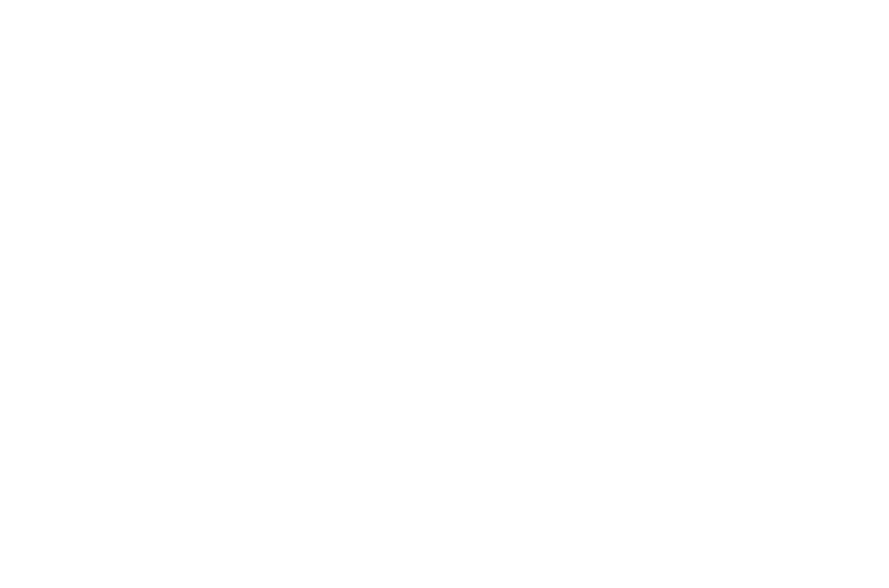
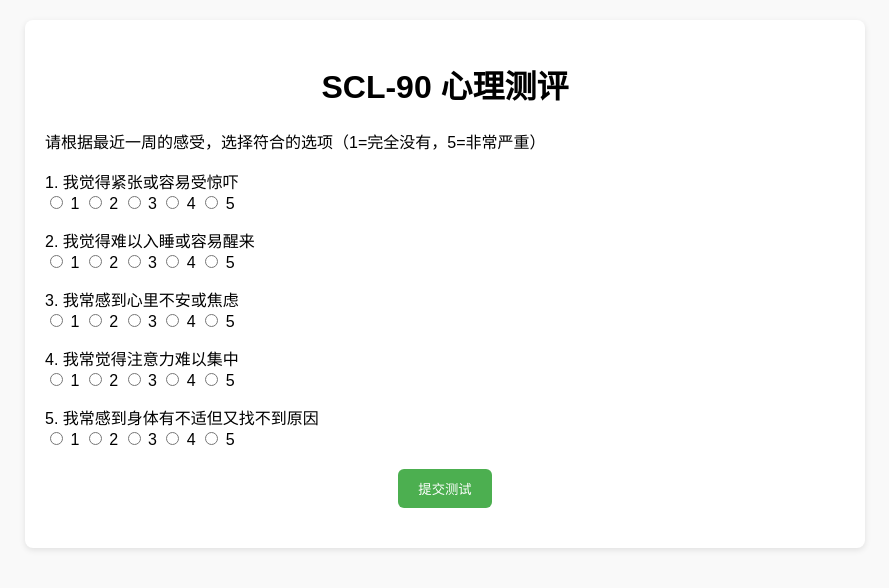
Before and after one commit to smallfise/scl90-test, a plain HTML site: page index.html in a window 1280 px wide. Shown: the whole page, without its empty margins (195-1084 px from the left). Drawn offline with Linux system fonts and the light colour scheme.

Commit message:
Add files via upload

```diff
--- a/index.html
+++ b/index.html
@@ -1 +1,28 @@
-<!-- Placeholder for SCL-90 HTML template -->
+<!DOCTYPE html>
+<html lang="zh-CN">
+<head>
+  <meta charset="UTF-8">
+  <title>SCL-90 心理测评</title>
+  <meta name="viewport" content="width=device-width, initial-scale=1.0">
+  <link rel="stylesheet" href="style.css">
+</head>
+<body>
+  <div class="container">
+    <h1>SCL-90 心理测评</h1>
+    <p>请根据最近一周的感受，选择符合的选项（1=完全没有，5=非常严重）</p>
+
+    <form id="scl90-form">
+      <div id="questions"></div>
+      <button type="submit">提交测试</button>
+    </form>
+
+    <div id="result" class="hidden">
+      <h2>测试结果</h2>
+      <p id="score"></p>
+      <p id="advice"></p>
+    </div>
+  </div>
+
+  <script src="script.js"></script>
+</body>
+</html>
--- a/script.js
+++ b/script.js
@@ -1 +1,43 @@
-// Placeholder for JS logic
+// 示例题目（真实SCL-90是90道）
+const questions = [
+  "我觉得紧张或容易受惊吓",
+  "我觉得难以入睡或容易醒来",
+  "我常感到心里不安或焦虑",
+  "我常觉得注意力难以集中",
+  "我常感到身体有不适但又找不到原因"
+];
+
+const container = document.getElementById("questions");
+
+// 渲染问题
+questions.forEach((q, index) => {
+  const div = document.createElement("div");
+  div.className = "question";
+  div.innerHTML = `
+    <label>${index + 1}. ${q}</label><br>
+    <label><input type="radio" name="q${index}" value="1" required> 1</label>
+    <label><input type="radio" name="q${index}" value="2"> 2</label>
+    <label><input type="radio" name="q${index}" value="3"> 3</label>
+    <label><input type="radio" name="q${index}" value="4"> 4</label>
+    <label><input type="radio" name="q${index}" value="5"> 5</label>
+  `;
+  container.appendChild(div);
+});
+
+document.getElementById("scl90-form").addEventListener("submit", function(e) {
+  e.preventDefault();
+  let sum = 0;
+  questions.forEach((_, index) => {
+    const val = document.querySelector(`input[name="q${index}"]:checked`).value;
+    sum += parseInt(val);
+  });
+  const avg = (sum / questions.length).toFixed(2);
+
+  document.getElementById("score").textContent = `平均分：${avg}`;
+  document.getElementById("advice").textContent = avg > 3
+    ? "建议：注意放松，必要时寻求专业帮助"
+    : "状态良好，继续保持~";
+
+  document.getElementById("result").classList.remove("hidden");
+  window.scrollTo(0, document.body.scrollHeight);
+});
--- a/style.css
+++ b/style.css
@@ -1 +1,42 @@
-/* Placeholder for CSS */
+body {
+  font-family: Arial, sans-serif;
+  margin: 0;
+  padding: 0;
+  background: #f9f9f9;
+}
+
+.container {
+  max-width: 800px;
+  margin: 20px auto;
+  padding: 20px;
+  background: white;
+  border-radius: 8px;
+  box-shadow: 0 2px 6px rgba(0,0,0,0.1);
+}
+
+h1 {
+  text-align: center;
+}
+
+.question {
+  margin: 15px 0;
+}
+
+button {
+  display: block;
+  margin: 20px auto;
+  padding: 10px 20px;
+  background: #4CAF50;
+  color: white;
+  border: none;
+  border-radius: 6px;
+  cursor: pointer;
+}
+
+button:hover {
+  background: #45a049;
+}
+
+.hidden {
+  display: none;
+}
```
